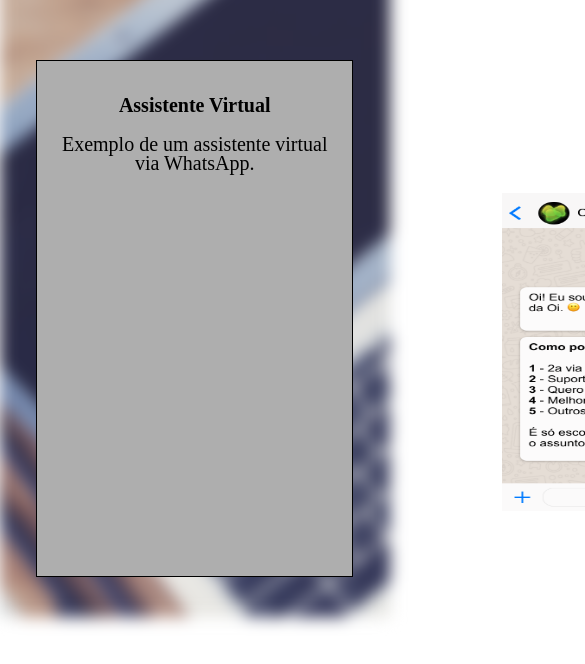
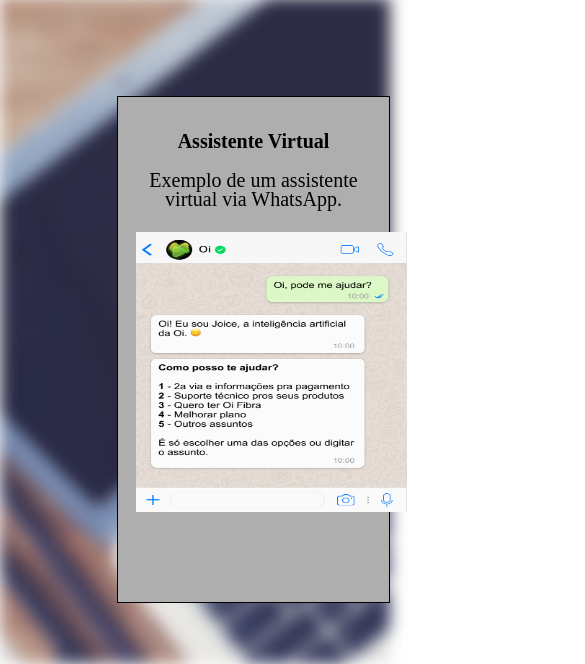
Before and after one commit to gustavobernardo25/Sprint-1-RWD, a plain HTML site: page interna/interna-paginas.html in a window 390 px wide. Shown: the part 199-863 px from the top of the page, 585 px wide, since content can reach past the window. Drawn offline with Linux system fonts and the light colour scheme.

Commit message:
melhorias em relação a responsividade

```diff
--- a/css/style.css
+++ b/css/style.css
@@ -7,7 +7,7 @@ header{
 }
 .wrapper{
     display: grid;
-    grid-template-columns: 200px 200px 200px 290px;
+    grid-template-columns: 20vw 20vw 20vw 40vw;
 }
 .titulo{
     font-size: 25px;
@@ -48,16 +48,21 @@ ul {
     border: 1px solid black;
   }
 #imagepag{
+    max-width: 100%;
     width: 325px;
-    height: 318px;
-    margin-left: 450px;
+    max-height: 100%;
+    height: 280px;
+    position: absolute;
+    top: 16vh;
+    left: 4.5vw;
+
   }
 #div-txt-pag{
     position: absolute;
-    left: 9.35%;
-    right: 9.49%;
-    top: 30.71%;
-    bottom: 8.05%;
+    top: 35vh;
+    left: 30vw;
+    bottom: 5vh;
+    /* right: 20vw; */
     padding: 15px;
     background: #AEAEAE;
     border: 1px solid black;
```
